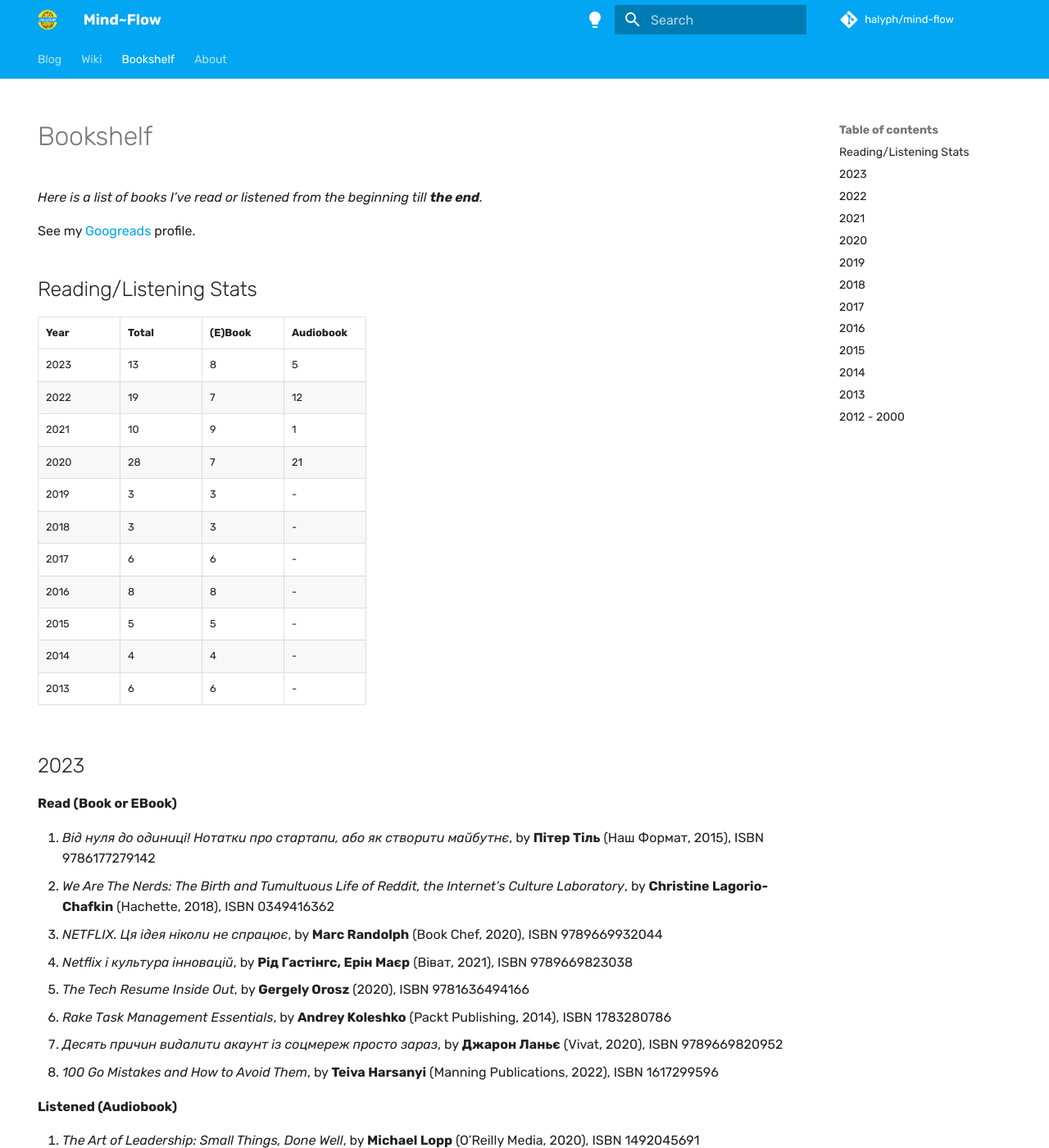
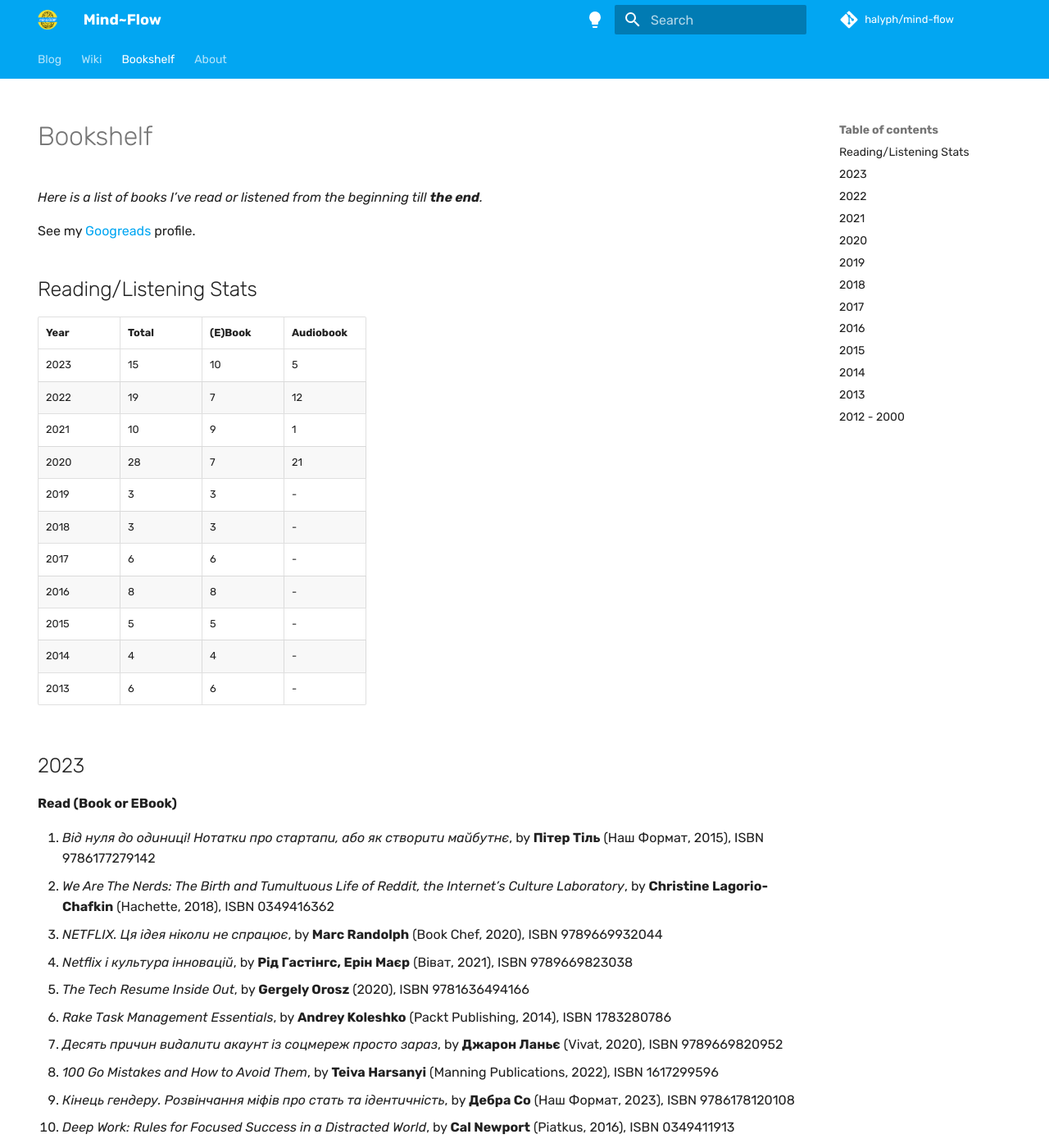
Before and after one commit to halyph/mind-flow, an MkDocs documentation site: the page built from docs/bookshelf.md, in a window 1280 px wide and 1400 px high. Shown: the whole window at 82% size. Built offline with MkDocs 1.6.1 and Material for MkDocs 9.7.7, drawn with Linux system fonts in a browser that asks for light colours; some web fonts are replaced; comment, search, counter and statistics services are not loaded.

Commit message:
upd bookshelf.md

```diff
--- a/docs/bookshelf.md
+++ b/docs/bookshelf.md
@@ -13,7 +13,7 @@ See my [Googreads](https://www.goodreads.com/halyph) profile.
 
 | Year | Total | (E)Book | Audiobook |
 |------|-------|---------|-----------|
-| 2023 | 13    | 8       | 5         |
+| 2023 | 15    | 10      | 5         |
 | 2022 | 19    | 7       | 12        |
 | 2021 | 10    | 9       | 1         |
 | 2020 | 28    | 7       | 21        |
@@ -38,6 +38,8 @@ See my [Googreads](https://www.goodreads.com/halyph) profile.
 6. *Rake Task Management Essentials*, by **Andrey Koleshko** (Packt Publishing, 2014), ISBN 1783280786
 7. *Десять причин видалити акаунт із соцмереж просто зараз*, by **Джарон Ланьє** (Vivat, 2020), ISBN 9789669820952
 8. *100 Go Mistakes and How to Avoid Them*, by **Teiva Harsanyi** (Manning Publications, 2022), ISBN 1617299596
+9. *Кінець гендеру. Розвінчання міфів про стать та ідентичність*, by **Дебра Со** (Наш Формат, 2023), ISBN 9786178120108
+10. *Deep Work: Rules for Focused Success in a Distracted World*, by **Cal Newport** (Piatkus, 2016), ISBN 0349411913
 
 **Listened (Audiobook)**
 
```
